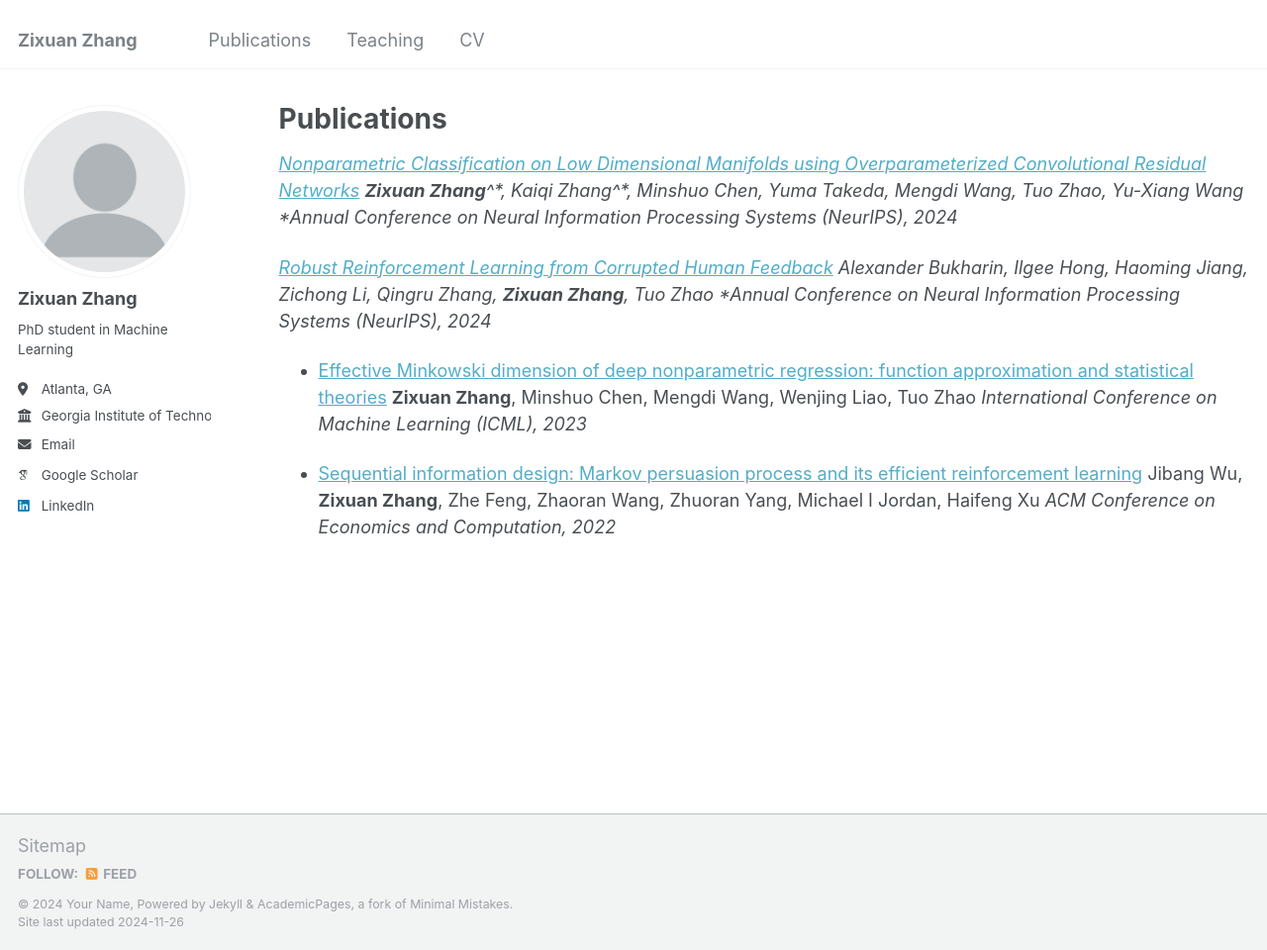
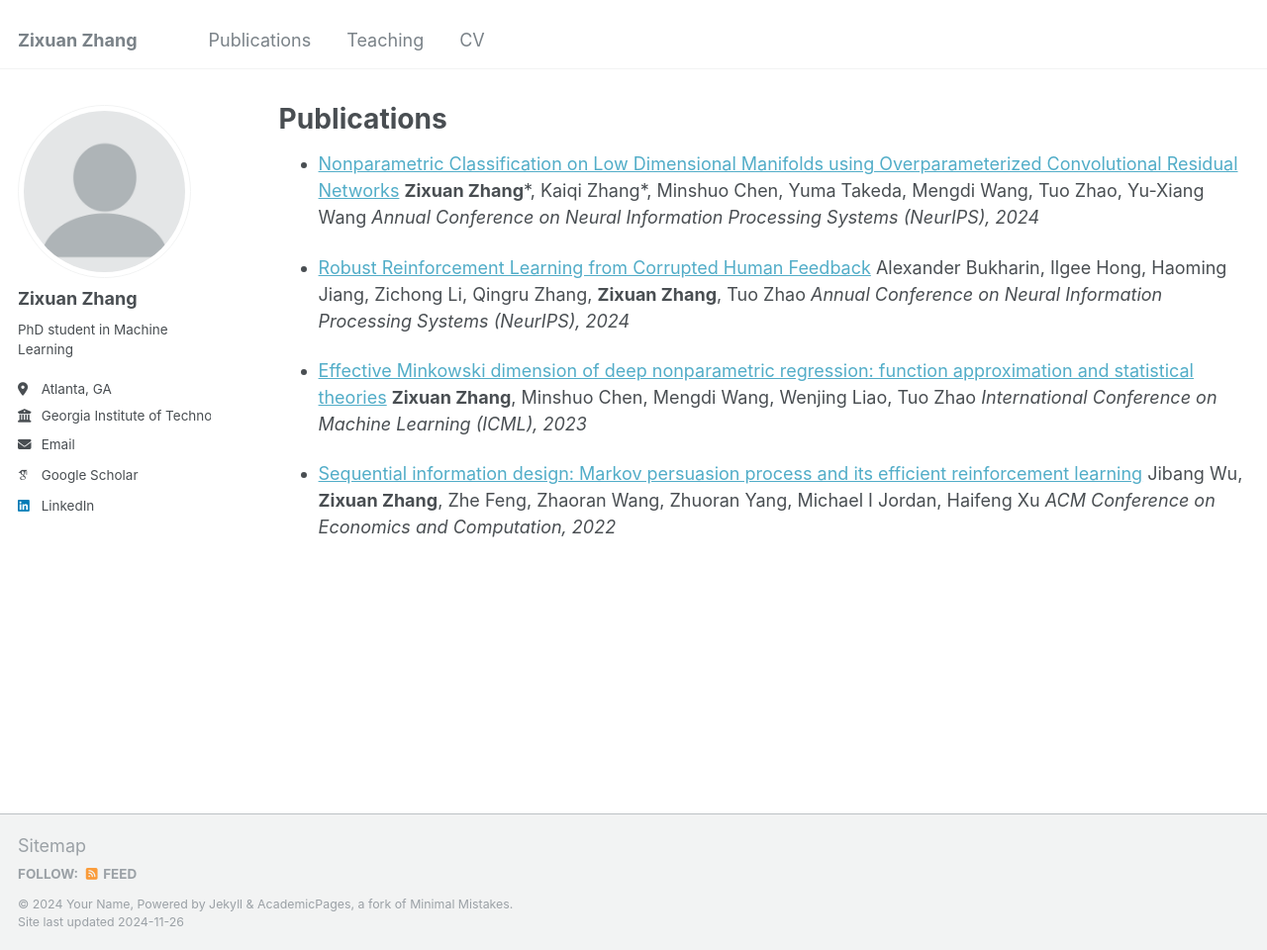
Before and after one commit to ZixuanZZhang/zixuanzzhang.github.io, a Jekyll site: the page built from _pages/papers.md, in a window 1280 px wide and 960 px high. Shown: the whole window at 99% size. Built offline with Jekyll 4.4.1, drawn with Linux system fonts in a browser that asks for light colours; some web fonts are replaced.

```diff
--- a/_pages/papers.md
+++ b/_pages/papers.md
@@ -8,11 +8,11 @@ redirect_from:
 ---
 
 
-*[Nonparametric Classification on Low Dimensional Manifolds using Overparameterized Convolutional Residual Networks](https://arxiv.org/abs/2307.01649)
-  **Zixuan Zhang**^\*, Kaiqi Zhang^\*, Minshuo Chen, Yuma Takeda, Mengdi Wang, Tuo Zhao, Yu-Xiang Wang
+* [Nonparametric Classification on Low Dimensional Manifolds using Overparameterized Convolutional Residual Networks](https://arxiv.org/abs/2307.01649)
+  **Zixuan Zhang**\*, Kaiqi Zhang\*, Minshuo Chen, Yuma Takeda, Mengdi Wang, Tuo Zhao, Yu-Xiang Wang
   *Annual Conference on Neural Information Processing Systems (NeurIPS), 2024*
 
-*[Robust Reinforcement Learning from Corrupted Human Feedback](https://arxiv.org/abs/2406.15568)
+* [Robust Reinforcement Learning from Corrupted Human Feedback](https://arxiv.org/abs/2406.15568)
   Alexander Bukharin, Ilgee Hong, Haoming Jiang, Zichong Li, Qingru Zhang, **Zixuan Zhang**, Tuo Zhao
   *Annual Conference on Neural Information Processing Systems (NeurIPS), 2024*
 
```
